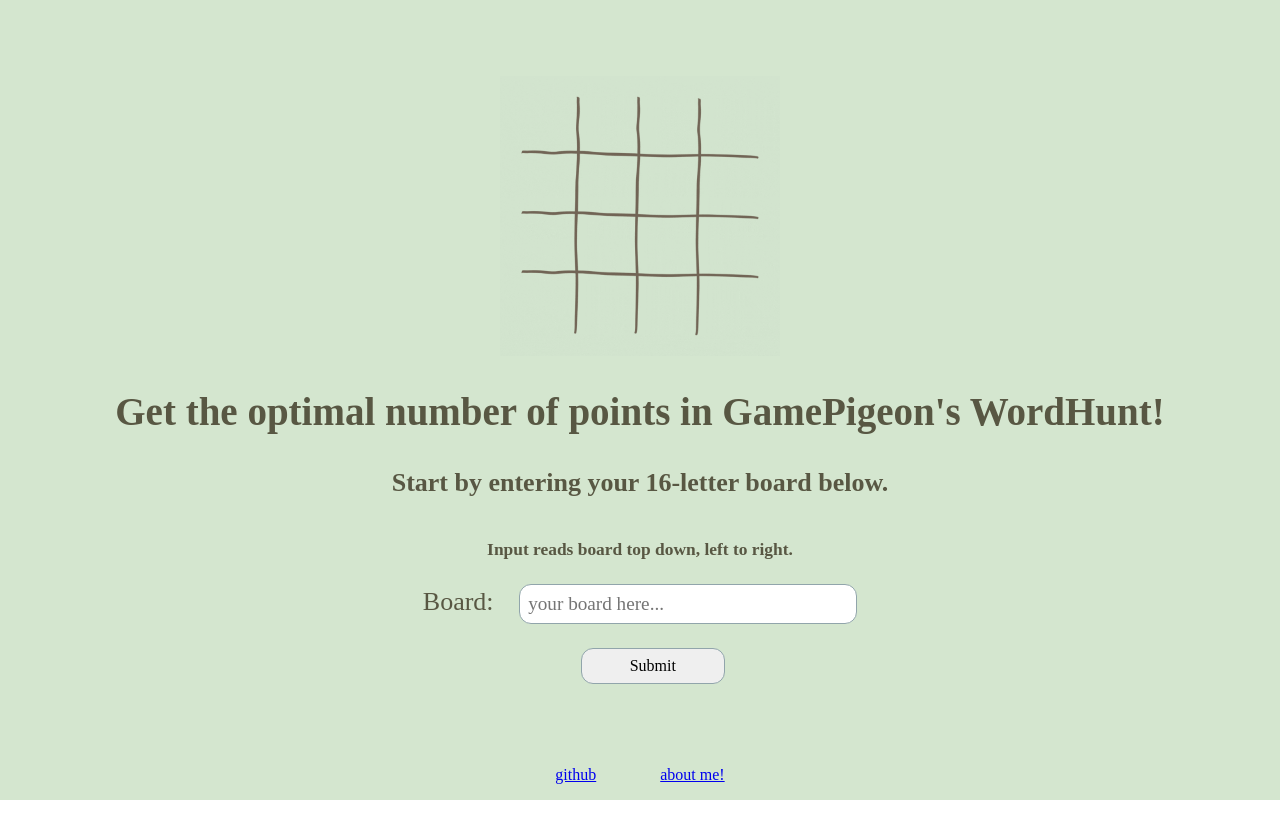
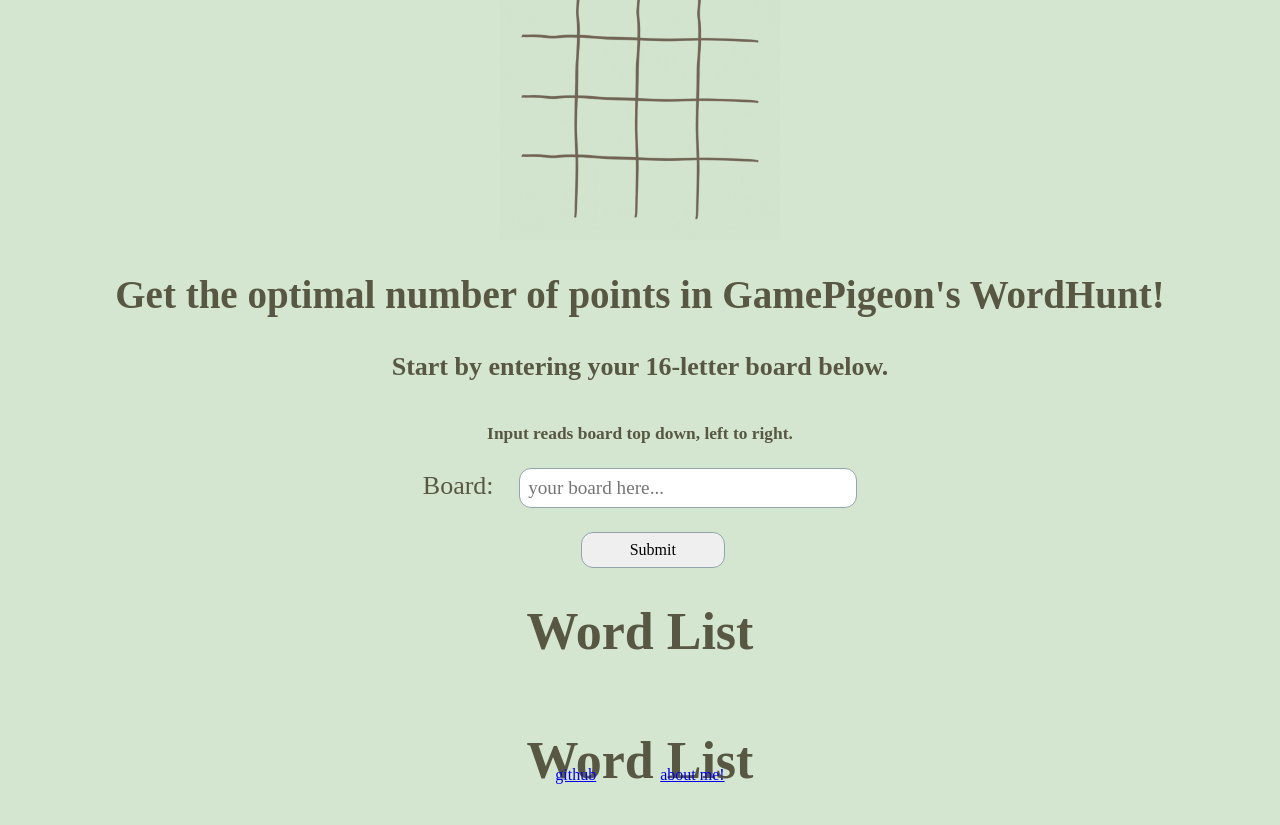
Before and after one commit to 32111jl/Wordhunt-Frontend, a React (Create React App) app: page / in a window 1280 px wide. Before the commit the page ends 800 px from the top, so only its background shows below. Built offline with nearby package versions, Linux system fonts and the light colour scheme; a web font is replaced by a local one.

Commit message:
frontend updated w/o css

```diff
--- a/src/App.js
+++ b/src/App.js
@@ -2,6 +2,7 @@
 import logo from './wordhunt.gif';
 import './App.css';
 import Form from './Form';
+import Popup from './Popup';
 
 function App() {
 
@@ -24,6 +25,7 @@
           <input type="submit" className="submitInput" value="Submit"/>
         </form> */}
         <Form />
+        <Popup />
         <div className="wh-footer">
           <a
           className="github-link"
--- a/src/Form.js
+++ b/src/Form.js
@@ -1,11 +1,13 @@
 import React, { useState } from 'react';
 import './Form.css';
+import Popup from './Popup';
 import axios from 'axios';
 
 const cors = require('cors');
 
 const Form = () => {
   const [board, setBoard] = useState("");
+  const [wordList, setWordList] = useState([]);
 
   const handleSubmit = (event) => {
     event.preventDefault();
@@ -13,17 +15,6 @@
     const formData = new FormData();
     formData.append("board", board);
 
-    // fetch("http://localhost:3001", {
-    //   method: "POST",
-    //   body: formData,
-    // })
-    //   .then((response) => response.json())
-    //   .then((data) => {
-    //     console.log(data);
-    //   })
-    //   .catch((error) => {
-    //     console.error(error);
-    //   });
     axios.post("http://localhost:8080/api/submit", formData, {
       headers: {
         'Content-Type': 'application/json', // allows for JSON to be sent
@@ -32,6 +23,7 @@
     })
     .then((response) => {
       console.log(response.data);
+      setWordList(response.data);
     })
     .catch((error) => {
       console.log(error.response.data);
@@ -43,6 +35,7 @@
   }
 
   return (
+    <div>
       <form onSubmit={handleSubmit}>
         <label>
           Board:
@@ -56,6 +49,8 @@
         </label>
         <input type="submit" className="submitInput" value="Submit"/>
       </form>
+      <Popup wordList={wordList}/>
+    </div>
   );
 };
 
--- /dev/null
+++ b/src/Popup.js
@@ -0,0 +1,34 @@
+import React from 'react';
+
+function Popup({ wordList = [] }) {
+  const renderPopup = () => {
+    if (wordList.length > 0) {
+      return (
+        <div className="popup">
+          <div className="popup-inner">
+            <dialog open>
+              <div className="popup-content">
+                <h4>Here are the words that can be made!</h4>
+                <ul>
+                  {wordList.map((word, index) => (
+                    <li key={index}>{word}</li>
+                  ))}
+                </ul>
+              </div>
+            </dialog>
+          </div>
+        </div>
+      );
+    }
+    return null;
+  };
+
+  return (
+    <div>
+      <h1>Word List</h1>
+      {renderPopup()}
+    </div>
+  );
+}
+
+export default Popup;
```
Lines whose indentation alone changed are shown as unchanged.
